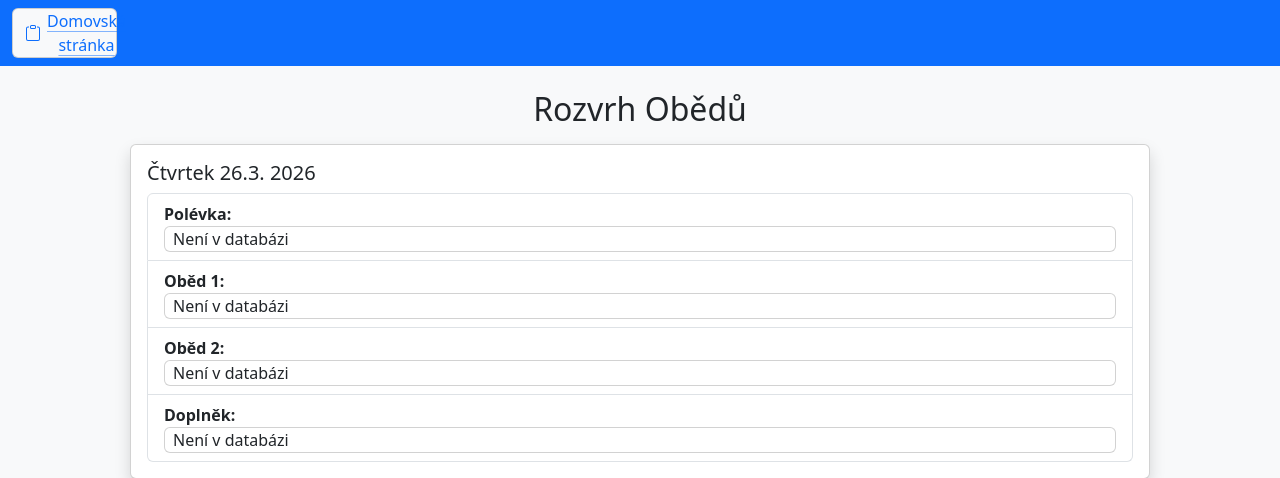
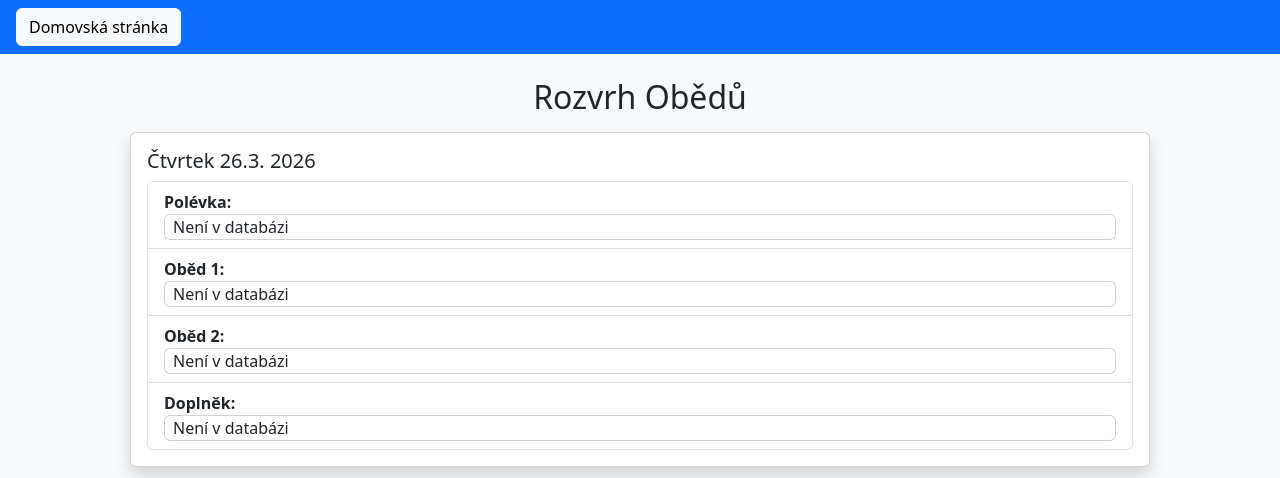
Before and after one commit to 27pkrejci/baka-strava.app, a Flask app: template templates/rozvrh-obedu.html in a window 1280 px wide. Shown: the top 478 px of the page. Run offline with Flask 3, Linux system fonts and the light colour scheme; the template is opened without the code that fills it, so the values that code supplies are empty; some libraries are stand-ins or nearby versions.

Commit message:
rozvrh-obedu.html

```diff
--- a/templates/rozvrh-obedu.html
+++ b/templates/rozvrh-obedu.html
@@ -7,17 +7,7 @@
 <body>
 
         <nav class="navbar bg-primary">
-            <div class="container-fluid">
-                <div class="card col-1 px-2 text-center bg-light">
-                    <a href="/" class="icon-link icon-link-hover ms-1" style="--bs-icon-link-transform: translate3d(0, -.125rem, 0);">
-                        <svg xmlns="http://www.w3.org/2000/svg" class="bi" viewBox="0 0 16 16" aria-hidden="true">
-                            <path d="M4 1.5H3a2 2 0 0 0-2 2V14a2 2 0 0 0 2 2h10a2 2 0 0 0 2-2V3.5a2 2 0 0 0-2-2h-1v1h1a1 1 0 0 1 1 1V14a1 1 0 0 1-1 1H3a1 1 0 0 1-1-1V3.5a1 1 0 0 1 1-1h1v-1z"/>
-                            <path d="M9.5 1a.5.5 0 0 1 .5.5v1a.5.5 0 0 1-.5.5h-3a.5.5 0 0 1-.5-.5v-1a.5.5 0 0 1 .5-.5h3zm-3-1A1.5 1.5 0 0 0 5 1.5v1A1.5 1.5 0 0 0 6.5 4h3A1.5 1.5 0 0 0 11 2.5v-1A1.5 1.5 0 0 0 9.5 0h-3z"/>
-                        </svg>
-                        Domovská stránka
-                    </a>
-                </div>
-            </div>
+            <a class="btn btn-light mx-3" href="/baka-strava.app-main/baka-strava.app-main/templates/index.html" role="button">Domovská stránka</a>
         </nav>
 
 <section id="přehled" class="bg-light pt-4 pb-3">
```
